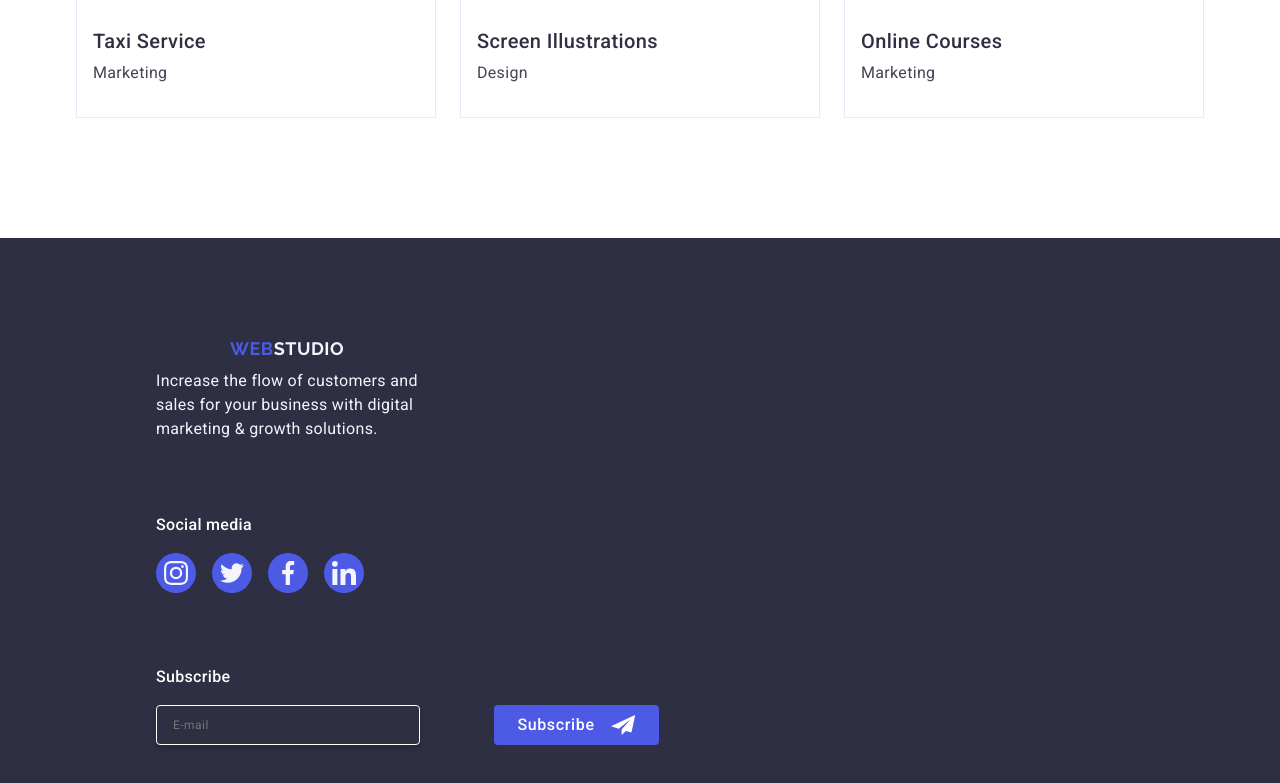
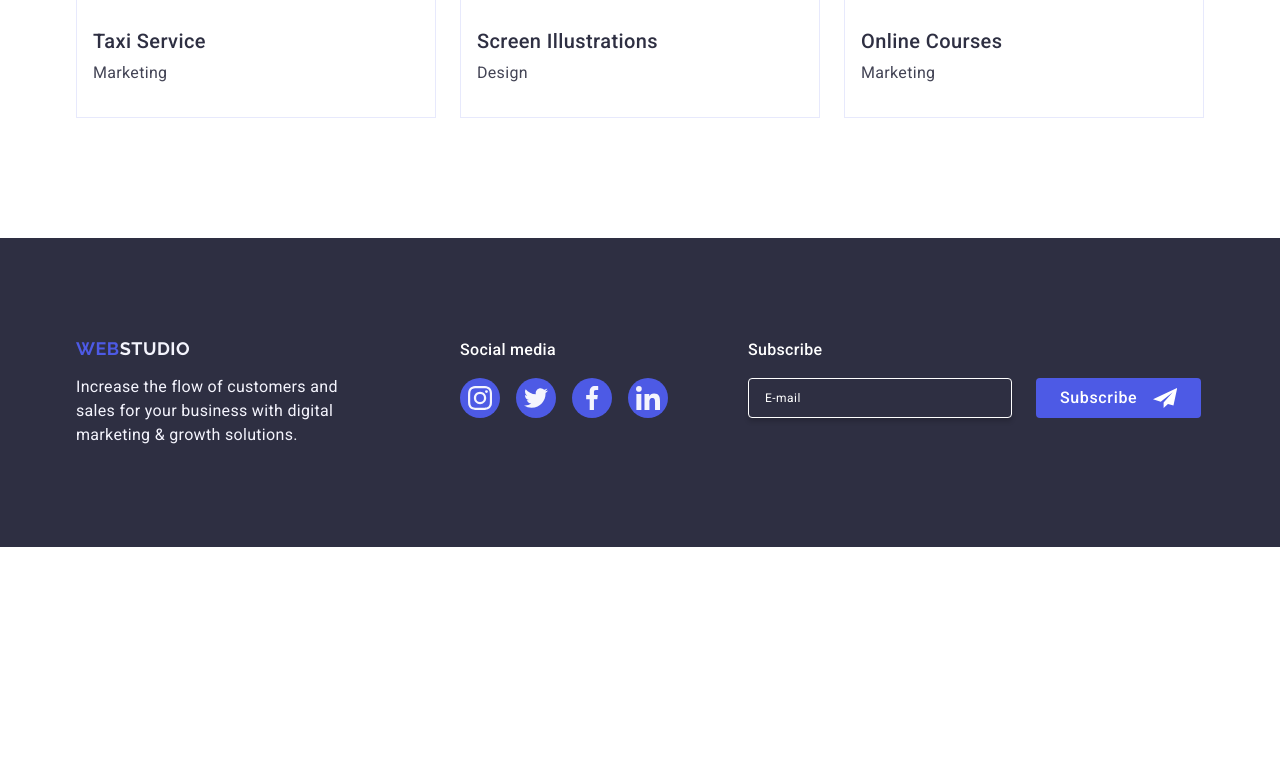
Before and after one commit to kiril199/goit-markup-hw-06, a plain HTML site: page index.html in a window 1280 px wide. Shown: the part 2945-3728 px from the top of the page. After the commit the page ends 3492 px from the top, so only its background shows below. Drawn offline with nearby package versions, Linux system fonts and the light colour scheme.

Commit message:
Update styles.css

```diff
--- a/css/styles.css
+++ b/css/styles.css
@@ -798,12 +798,13 @@ padding-bottom: 120px;
     line-height: 1.5;
     letter-spacing: 0.02em;
     color: #f4f4fd;
-    max-width: 264px;
+    width: 264px;
 }
 
 .footer-container-name{
-    margin-top: 72px;
-    margin-bottom: 72px;
+    display: flex;
+    flex-direction: column;
+    align-items: center;
 }
 
 .footer-name {
@@ -813,14 +814,11 @@ padding-bottom: 120px;
     letter-spacing: 0.02em;
     color: #fff;
     margin-bottom: 16px;
-    text-align: center;
 }
 
 .icon-footer {
     display: flex;
     gap:16px;
-    align-items: center;
-    justify-content: center;
 }
 
 .icon-item-footer {
@@ -829,18 +827,16 @@ padding-bottom: 120px;
 }
 
 .icon-link-footer {
+    display: flex;
+    justify-content: center;
+    align-items: center;
     width: 100%;
     height: 100%;
+    border-radius: 50%;
     background-color: #4d5ae5;
-    border-radius: 50%;
-    display: flex;
-    align-items: center;
-    justify-content: center;
-    transition: background-color 250ms cubic-bezier(0.4, 0, 0.2, 1);
-}
-
-.icon-icon-footer {
-    fill: #f4f4fd;
+    transition-property: background-color;
+    transition-duration: 250ms;
+    transition-timing-function: cubic-bezier(0.4, 0, 0.2, 1);
 }
 
 .icon-link-footer:hover,
@@ -848,11 +844,15 @@ padding-bottom: 120px;
     background-color: #31d0aa;
 }
 
+.icon-icon-footer {
+    fill: #f4f4fd;
+}
+
+
+
 .footer-field {
     display: flex;
-    flex-wrap: wrap;
-    align-items: center;
-    justify-content: center;
+    flex-direction: column;
 }
 
 .footer-field-text {
@@ -862,49 +862,63 @@ font-size: 16px;
 line-height: 1.5;
 letter-spacing: 0.02em;
 color: #ffffff;
+text-align: center;
 }
 
 
 .footer-label {
-
+    display: block;
+    margin-bottom: 16px;
 }
 
 .footer-input {
-width: 288px;
-height: 40px;
-border: 1px solid #ffffff;
-background-color: transparent;
     font-size: 12px;
     line-height: 2;
     letter-spacing: 0.04em;
-padding-left: 16px;
-box-shadow: 0px 4px 4px rgba(0, 0, 0, 0.15);
+    color: #ffffff;
+    border: 1px solid #ffffff;
     border-radius: 4px;
+    width: 100%;
+    height: 40px;
+    background: transparent;
+    box-shadow: 0 4px 4px 0 rgba(0, 0, 0, 0.15);
+    opacity: 0.3;
+    padding: 0 16px;
+}
+
+.footer-input::placeholder {
+    font-weight: 400;
+    font-size: 12px;
+    line-height: 2;
+    letter-spacing: 0.04em;
     color: #ffffff;
 }
 
-::placeholder {
-    color: color #ffffff;
-}
-
 .footer-btn {
+    display: flex;
+    align-items: center;
+    justify-content: center;
+    border-radius: 4px;
+    padding: 8px 24px;
     min-width: 165px;
     height: 40px;
-    display: flex;
-    justify-content: center;
-    align-items: center;
-    font-size: 16px;
     font-weight: 500;
     line-height: 1.5;
     letter-spacing: 0.04em;
     color: #ffffff;
+    background: #4d5ae5;
+    border: none;
     cursor: pointer;
-    background-color: #4D5AE5;
-    border: none;
-    border-radius: 4px;
-    margin-top: 16px;
+    margin-left: auto;
     margin-right: auto;
-    margin-left: auto;
+    transition-property: background-color;
+    transition-duration: 250ms;
+    transition-timing-function: cubic-bezier(0.4, 0, 0.2, 1);
+}
+
+.footer-btn:hover,
+.footer-btn:focus {
+    background-color: #31d0aa;
 }
 
 .footer-icon-btn {
@@ -913,41 +927,39 @@ color: #ffffff;
 }
 @media screen and (min-width:768px) {
     .footer-container  {
-        width: 584px;
+    max-width: 530px;
+    flex-direction: row;
+    flex-wrap: wrap;
+    column-gap: 24px;
     }
-.footer-wrap-container {
+.footer-wrap {
     display: flex;
-    align-items: baseline;
-    margin-bottom: 72px;
     gap: 24px;
 }
-.footer-container-sic{
-    text-align: left;
-    margin: 0;
+.footer-container-sic {
+    margin-bottom: 0;
 }
 .footer-sic {
-    margin-bottom: 10px;
-    text-align: left;
-}
-.footer-container-name{
-    margin: 0;
+    margin-left: 0;
 }
 .footer-name {
+    align-self: flex-start;
+}
+.footer-field-text {
     text-align: left;
-}
-.footer-field {
-    display: block;
-    width: calc((100% - 24px) /2);
 }
 .footer-field-action {
     display: flex;
     gap: 24px;
 }
+.footer-label {
+    margin-bottom: 0;
+}
 .footer-input {
     width: 264px;
 }
 .footer-btn {
-    margin: 0 auto;
+    margin-left: 0;
 }
 }
 
@@ -956,15 +968,24 @@ color: #ffffff;
     padding-top: 100px;
     padding-bottom: 100px;
 }
-.footer-container-sic {
-    margin-right: 120px;
-}
 .footer-container {
     display: flex;
     align-items: baseline;
+    flex-wrap: nowrap;
+    column-gap: 0;
+}
+.footer-container-sic {
+    margin-right: 120px;
+    margin-bottom: 0;
+}
+.footer-container-name {
+    margin-bottom: 0;
 }
 .footer-field {
     margin-left: 80px;
+}
+.footer-input {
+    opacity: 1;
 }
 }
 
```
Lines whose indentation alone changed are shown as unchanged.
